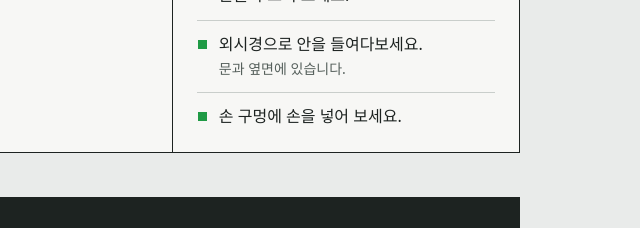
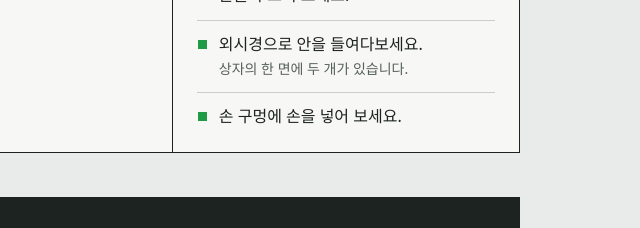
Before and after one commit to suhkisoo/survey_not_a_robot, a plain HTML site: page guide.html in a window 1280 px wide. Shown: the part 782-1010 px from the top of the page, 640-1280 px from the left. Drawn offline with Linux system fonts and the light colour scheme.

Commit message:
Fix peephole location in visitor guide
Co-Authored-By: Claude Fable 5.2 <noreply@anthropic.com>
Claude-Session: https://claude.ai/code/session_0168xaDPNiRZVKddT6Gx6jEe

```diff
--- a/guide.html
+++ b/guide.html
@@ -104,11 +104,11 @@ h3{margin:0 0 4px;font-size:clamp(30px,3.6vw,42px);line-height:1.1;letter-spacin
         <div class="top"><span class="where">5층 흰 나무 상자</span></div>
         <h3>A</h3>
         <p class="what">외시경과 손 구멍이 있는 상자 속의 존재.</p>
-        <!-- [팀 확인] 마이크 위치와 외시경 위치가 실제 설치와 맞는지 확인한다 -->
+        <!-- [팀 확인] 마이크 위치가 실제 설치와 맞는지 확인한다. 외시경은 같은 면에 두 개(팀 확인 완료) -->
         <ul class="do">
           <li>말을 걸어 보세요.<small>상자 옆 마이크에 대고 이야기하면 됩니다.</small></li>
           <li>문을 두드려 보세요.</li>
-          <li>외시경으로 안을 들여다보세요.<small>문과 옆면에 있습니다.</small></li>
+          <li>외시경으로 안을 들여다보세요.<small>상자의 한 면에 두 개가 있습니다.</small></li>
           <li>손 구멍에 손을 넣어 보세요.</li>
         </ul>
       </li>
```
